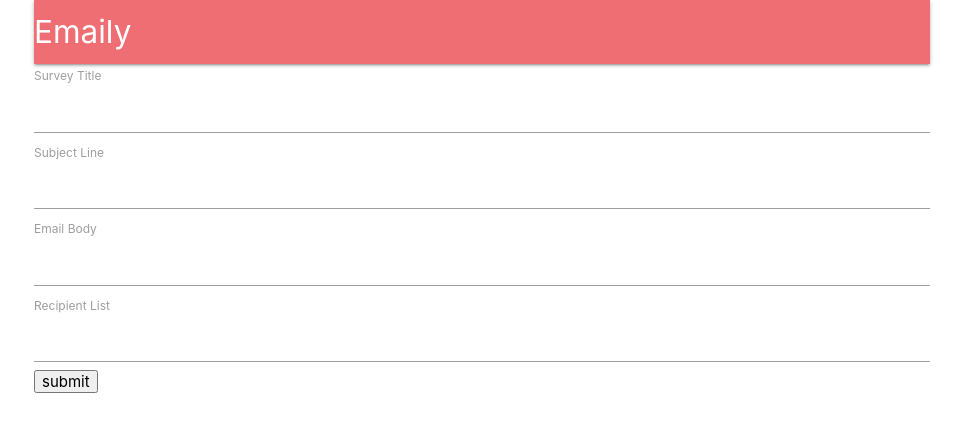
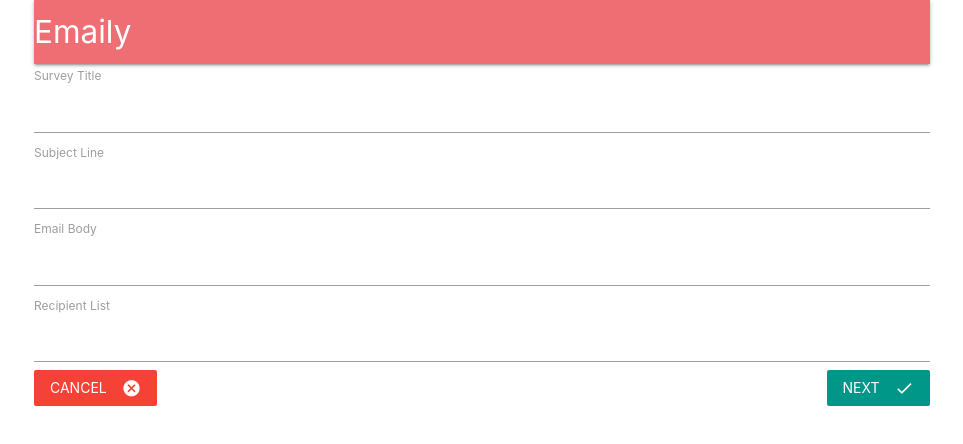
Before and after one commit to DrinKaziu/emaily, a React (Create React App) app in the folder client/: page /surveys/new in a window 1280 px wide. Shown: the top 444 px of the page, without its empty margins (158-1121 px from the left). Built offline with nearby package versions, Linux system fonts and the light colour scheme; no server answers.

Commit message:
style form

```diff
--- a/client/src/components/surveys/SurveyForm.js
+++ b/client/src/components/surveys/SurveyForm.js
@@ -1,6 +1,7 @@
 import React, { Component } from 'react';
 import _ from 'lodash';
 import { reduxForm, Field } from 'redux-form';
+import { Link } from 'react-router-dom';
 import SurveyField from './SurveyField';
 
 const FIELDS = [
@@ -31,7 +32,14 @@
       <div>
         <form onSubmit={this.props.handleSubmit(values => console.log(values))}>
           {this.renderFields()}
-          <button type='submit'>submit</button>
+          <Link to='/surveys' className='red btn-flat left white-text'>
+            Cancel
+            <i className='material-icons right'>cancel</i>
+          </Link>
+          <button type='submit' className='teal btn-flat right white-text'>
+            Next
+            <i className='material-icons right'>done</i>
+          </button>
         </form>
       </div>
     );
```
